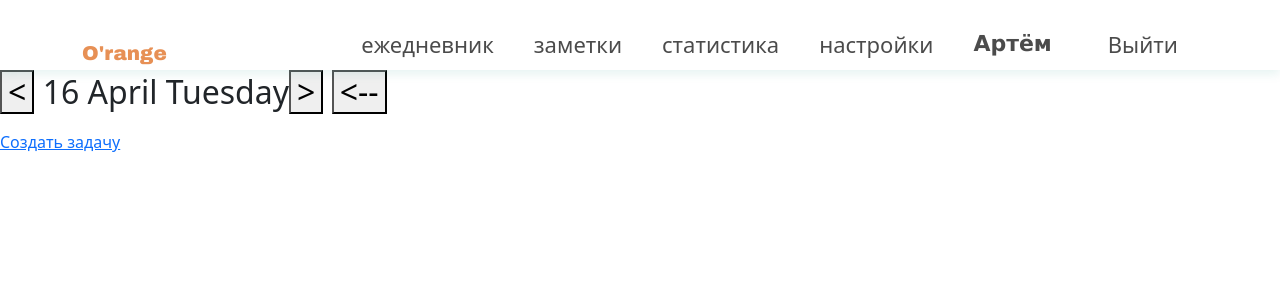
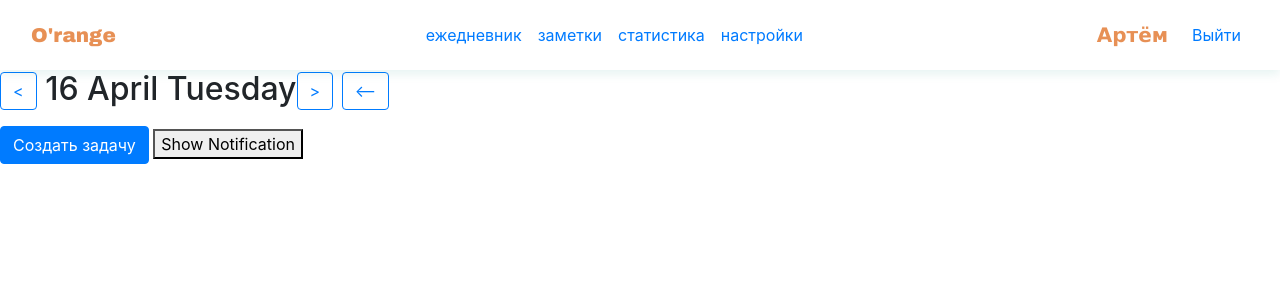
Before and after one commit to artBatamirov/Orange_Task, a Flask app: page /planer/ in a window 1280 px wide. Shown: the top 300 px of the page. Run offline with Flask 3, Linux system fonts and the light colour scheme; a user stored in the database is signed in; data comes from the database, SQL or seed files in the repository; both versions use the stored data as it was after the commit; some libraries are stand-ins or nearby versions.

Commit message:
add statuses for tasks add change html information, need to add push notifications, normal design of navbar

```diff
--- a/main.py
+++ b/main.py
@@ -10,6 +10,7 @@ from forms.log_form import LoginForm
 from forms.add_task_form import TaskForm
 from data.tasks import Task
 
+
 app = Flask(__name__)
 app.debug = True
 SECRET_KEY = os.urandom(32)
@@ -18,6 +19,8 @@ db_session.global_init("db/task_app.db")
 login_manager = LoginManager()
 login_manager.init_app(app)
 datetime_now = datetime.datetime.now()
+
+
 
 @login_manager.user_loader
 def load_user(user_id):
@@ -81,9 +84,9 @@ def planer():
         planer_list = []
         db_sess = db_session.create_session()
         if current_user.is_authenticated:
-            planer_list = db_sess.query(Task).filter(Task.user == current_user).all()
+            planer_list = db_sess.query(Task).filter(Task.user == current_user, Task.date == datetime_now.date()).all()
             for i in planer_list:
-                print()
+                i.time = i.time.strftime('%H:%M')
             # for i in planer_list:
             #     if i.date_time is not None:
             #         print(i.date_time.date())
@@ -103,15 +106,15 @@ def planer():
         if request.form.get('backnow') is not None:
             datetime_now = datetime.datetime.now()
         db_sess = db_session.create_session()
-        print(list(request.form.get('ckecking')))
-        for item in list(request.form.items()):
-            task = db_sess.query(Task).filter(Task.id == int(item[1])).first()
-            if task.status == 'не выполнено':
-                task.status = 'выполнено'
+        current_tasks = db_sess.query(Task).filter(Task.user == current_user, Task.date == datetime_now.date()).all()
+        checks = list(map(lambda x: int(x[0]), list(request.form.items())))
+        for item in current_tasks:
+            if int(item.id) in checks:
+                item.status = 'выполнено'
             else:
-                task.status = 'не выполнено'
-            db_sess.commit()
-            db_sess.close()
+                item.status = 'не выполнено'
+        db_sess.commit()
+        db_sess.close()
 
 
         return redirect("/planer/")
@@ -130,7 +133,8 @@ def adding_task():
             new_task.title = form.title.data
             new_task.description = form.description.data
             new_task.category = form.category.data
-            new_task.date_time = form.date_time.data
+            new_task.date = form.date_time.data.date()
+            new_task.time = form.date_time.data.time()
             new_task.importance = form.importance.data
             # new_task.user_id = current_user.id
             # db_sess.add(new_task)
@@ -143,6 +147,5 @@ def adding_task():
 
 
 
-
 if __name__ == '__main__':
     app.run(port=8080, host='127.0.0.1')
--- a/static/bar_style.css
+++ b/static/bar_style.css
@@ -3,6 +3,7 @@
     height: 70px;
     box-shadow: 0 4px 10px rgba(0,138,120, 0.1);
 }
+
 
 .navbar .container {
     height: inherit;
--- a/templates/base.html
+++ b/templates/base.html
@@ -8,23 +8,32 @@
                     href="https://cdn.jsdelivr.net/npm/bootstrap@5.0.0-beta1/dist/css/bootstrap.min.css"
                     integrity="sha384-giJF6kkoqNQ00vy+HMDP7azOuL0xtbfIcaT9wjKHr8RbDVddVHyTfAAsrekwKmP1"
                     crossorigin="anonymous">
+    <link rel="stylesheet" href="https://stackpath.bootstrapcdn.com/bootstrap/4.3.1/css/bootstrap.min.css" integrity=
+            "sha384-ggOyR0iXCbMQv3Xipma34MD+dH/1fQ784/j6cY/iJTQUOhcWr7x9JvoRxT2MZw1T" crossorigin="anonymous">
+
+
 
 </head>
 <body>
-    <nav class="navbar">
-        <div class="container">
+    <nav class="navbar navbar-expand-lg bg-body-tertiary">
+        <div class="container-fluid">
+            <div class="navbar-header">
             <a href="" class="navbar-brand">O'range</a>
+        </div>
+            <ul class="nav navbar-nav" >
+                {% if current_user.is_authenticated %}
+                <li class="nav-item"><a href="/planer/" class="nav-link" aria-current="page">ежедневник</a></li>
+                <li class="nav-item"><a href="/notes/" class="nav-link ">заметки</a></li>
+                <li class="nav-item"><a href="/statistics/" class="nav-link ">статистика</a></li>
+                <li class="nav-item"><a href="/settings/" class="nav-link ">настройки</a></li>
 
-            <ul class="navbar-menu" >
-                {% if current_user.is_authenticated %}
-                <li><a href="/planer/">ежедневник</a></li>
-                <li><a href="/notes/">заметки</a></li>
-                <li><a href="/statistics/">статистика</a></li>
-                <li><a href="/settings/">настройки</a></li>
-
+                </ul>
+             <ul class="nav navbar-nav navbar-right">
                 <li><a class="navbar-brand" href="">{{ current_user.name }}</a></li>
-                <li><a  href="/logout">Выйти</a></li>
+                <li><a  href="/logout" class="nav-link">Выйти</a></li>
+                </ul>
                 {% else %}
+             <ul class="nav navbar-nav navbar-right">
                 <li><a class="btn btn-primary " href="/register">Зарегистрироваться</a></li>
                 <li><a class="btn btn-success" href="/login">Войти</a></li>
                 {% endif %}
@@ -32,5 +41,6 @@
         </div>
     </nav>
     {% block content %}{% endblock %}
+
 </body>
 </html>
--- a/templates/planer.html
+++ b/templates/planer.html
@@ -2,20 +2,40 @@
 
 {% block content %}
         <form action="" method="POST">
-        <h2><button method="POST" type="submit" name="minus"> < </button>
-            {{datetime_now}}<button type="submit" name="plus" method="POST"> > </button>
-        <button type="submit"  method="POST" name="backnow"> <-- </button></h2>
+        <h2><button method="POST" type="submit" name="minus" class="btn btn-outline-primary"> < </button>
+            {{datetime_now}}<button type="submit" name="plus" method="POST" class="btn btn-outline-primary"> > </button>
+        <button class="btn btn-outline-primary" type="submit"  method="POST" name="backnow"> <-- </button></h2>
 
             <ul type="none">
                 {% for item in planer_list %}
-                    <li><input type="checkbox" onClick="submit();" name="{{item.id}}" {% if item.status == "выполнено" %}checked {%endif%}>
-                        {% if item.status == "выполнено"%}<s>{{item.title}}</s>{% else %} {{item.title}} {% endif%}
-                    {{item.category}}
-                    {{item.description}}
-                    {{item.date_time}}</li>
+                <details class="{% if item.importance == 'низкая' %} alert alert-success
+                {% elif item.importance == 'средняя'%}alert alert-warning
+                {% elif item.importance == 'высокая'%} alert alert-danger
+                {% else %} alert alert-light {% endif%}">
+                    <summary><input type="checkbox" onClick="submit();" name="{{item.id}}" {% if item.status == 'выполнено' %}checked {%endif%}>
+                        {% if item.status == "выполнено"%}<s>{{item.title}} {{item.time}}</s>{% else %} {{item.title}} {{item.time}}{% endif%} </summary>
+                    категория: {{item.category}}<br>
+                    описание: {{item.description}}
+                </details>
                 {% endfor %}
                 </ul>
 
         </form>
-        <a href="/add_task/">Создать задачу</a>
+        <a href="/add_task/" ><button class="btn btn-primary">Создать задачу</button></a>
+<button class="show-notification-button">
+    Show Notification
+  </button>
+
+  <script>
+    const button = document.querySelector('.show-notification-button')
+
+    button.addEventListener('click', () => {
+      Notification.requestPermission().then((permissionResult) => {
+        if (permissionResult === 'granted') {
+          console.log('Can show notifications')
+        }
+      })
+    })
+
+  </script>
 {% endblock %}
```
Also changed, not shown: db/task_app.db.
